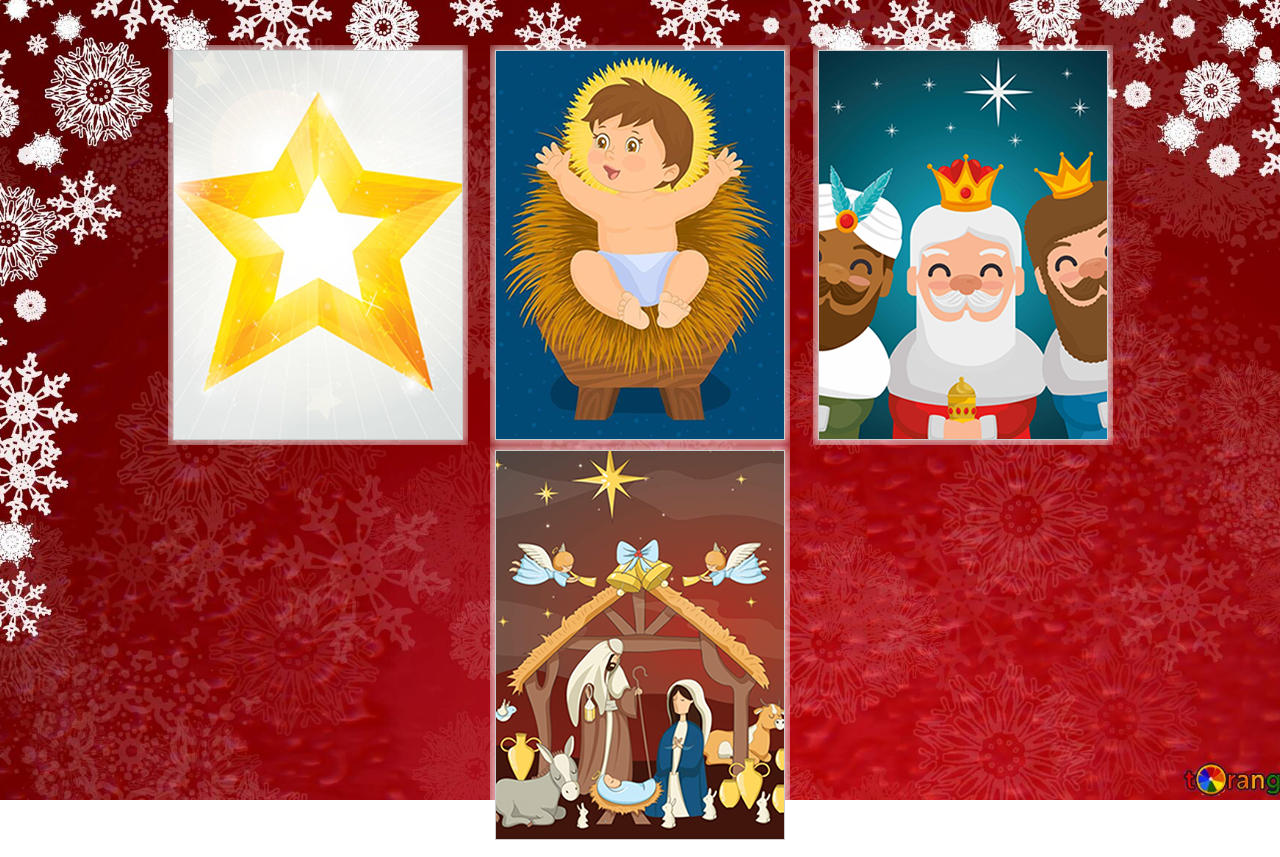
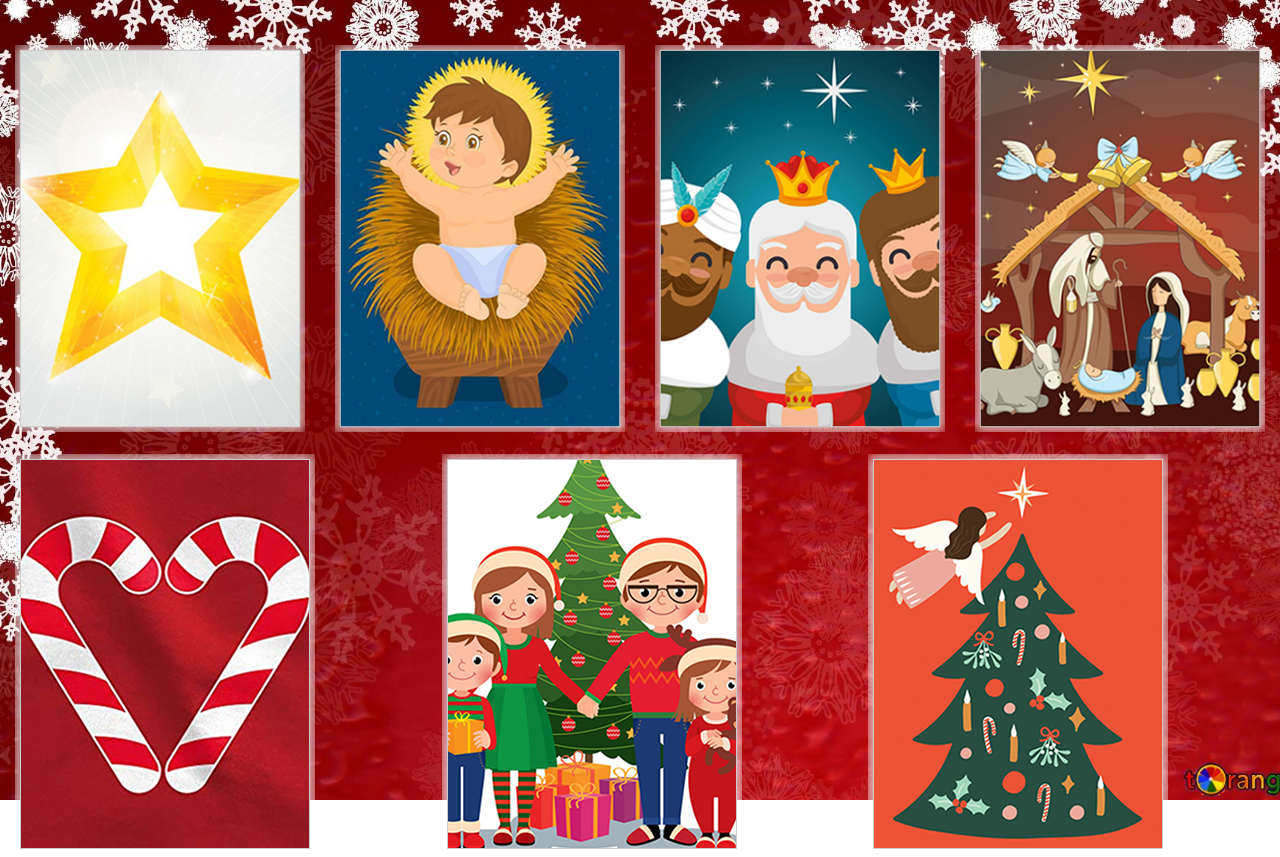
Before and after one commit to mikenuncio/navidad-franco, a plain HTML site: page index.html in a window 1280 px wide. Shown: the top 857 px of the page. Drawn offline with nearby package versions, Linux system fonts and the light colour scheme.

Commit message:
Update index.html
ajuste para fit en ipad

```diff
--- a/index.html
+++ b/index.html
@@ -3,8 +3,10 @@
 <head>
 <meta charset="utf-8">
 <meta name="viewport" content="width=device-width, initial-scale=1">
-<link href="https://cdn.jsdelivr.net/npm/bootstrap@5.0.0-beta1/dist/css/bootstrap.min.css" rel="stylesheet" integrity="sha384-giJF6kkoqNQ00vy+HMDP7azOuL0xtbfIcaT9wjKHr8RbDVddVHyTfAAsrekwKmP1" crossorigin="anonymous">
-<script src="https://cdn.jsdelivr.net/npm/bootstrap@5.0.0-beta1/dist/js/bootstrap.bundle.min.js" integrity="sha384-ygbV9kiqUc6oa4msXn9868pTtWMgiQaeYH7/t7LECLbyPA2x65Kgf80OJFdroafW" crossorigin="anonymous"></script>
+<script src="https://code.jquery.com/jquery-3.4.1.slim.min.js" integrity="sha384-J6qa4849blE2+poT4WnyKhv5vZF5SrPo0iEjwBvKU7imGFAV0wwj1yYfoRSJoZ+n" crossorigin="anonymous"></script>
+<script src="https://cdn.jsdelivr.net/npm/popper.js@1.16.0/dist/umd/popper.min.js" integrity="sha384-Q6E9RHvbIyZFJoft+2mJbHaEWldlvI9IOYy5n3zV9zzTtmI3UksdQRVvoxMfooAo" crossorigin="anonymous"></script>
+<link rel="stylesheet" href="https://stackpath.bootstrapcdn.com/bootstrap/4.4.1/css/bootstrap.min.css" integrity="sha384-Vkoo8x4CGsO3+Hhxv8T/Q5PaXtkKtu6ug5TOeNV6gBiFeWPGFN9MuhOf23Q9Ifjh" crossorigin="anonymous">
+<script src="https://stackpath.bootstrapcdn.com/bootstrap/4.4.1/js/bootstrap.min.js" integrity="sha384-wfSDF2E50Y2D1uUdj0O3uMBJnjuUD4Ih7YwaYd1iqfktj0Uod8GCExl3Og8ifwB6" crossorigin="anonymous"></script>
 <link rel="stylesheet" href="https://www.w3schools.com/w3css/4/w3.css">
 <title>Feliz Navidad !!!</title>
 <style>
@@ -32,17 +34,24 @@ body, html {
 <div class="bg">
 <div class="container-fluid">
 <br><br>
-  <div class="row justify-content-md-center">
-	<div class="col-md-auto"><img src="cartas/Carta1_On.png" id="Carta1" class="img-fluid" alt="..." onclick="image1()"></div>
-	<div class="col-md-auto"><img src="cartas/Carta2_On.png" id="Carta2" class="img-fluid" alt="..." onclick="image2()"></div>
-	<div class="col-md-auto"><img src="cartas/Carta3_On.png" id="Carta3" class="img-fluid" alt="..." onclick="image3()"></div>
-	<div class="col-md-auto"><img src="cartas/Carta4_On.png" id="Carta4" class="img-fluid" alt="..." onclick="image4()"></div>
+  <div class="row justify-content-sm-center">
+    <div class="col no-gutters">
+      <img src="cartas/Carta1_On.png" id="Carta1" class="img-fluid" alt="..." onclick="image1()">
+    </div>
+    <div class="col no-gutters">
+      <img src="cartas/Carta2_On.png" id="Carta2" class="img-fluid" alt="..." onclick="image2()">
+    </div>
+    <div class="col no-gutters"><img src="cartas/Carta3_On.png" id="Carta3" class="img-fluid" alt="..." onclick="image3()">
+  </div>
+    <div class="col no-gutters">
+      <img src="cartas/Carta4_On.png" id="Carta4" class="img-fluid" alt="..." onclick="image4()">
+    </div>
   </div>
 <br>
   <div class="row justify-content-md-center">
-    <div class="col-md-auto"><img src="cartas/Carta5_On.png" id="Carta5" class="img-fluid" alt="..." onclick="image5()"></div>
-    <div class="col-md-auto"><img src="cartas/Carta6_On.png" id="Carta6" class="img-fluid" alt="..." onclick="image6()"></div>
-    <div class="col-md-auto"><img src="cartas/Carta7_On.png" id="Carta7" class="img-fluid" alt="..." onclick="image7()"></div>
+    <div class="col no-gutters"><img src="cartas/Carta5_On.png" id="Carta5" class="img-fluid" alt="..." onclick="image5()"></div>
+    <div class="col no-gutters"><img src="cartas/Carta6_On.png" id="Carta6" class="img-fluid" alt="..." onclick="image6()"></div>
+    <div class="col no-gutters"><img src="cartas/Carta7_On.png" id="Carta7" class="img-fluid" alt="..." onclick="image7()"></div>
   </div>
 </div>
 </div>
```
